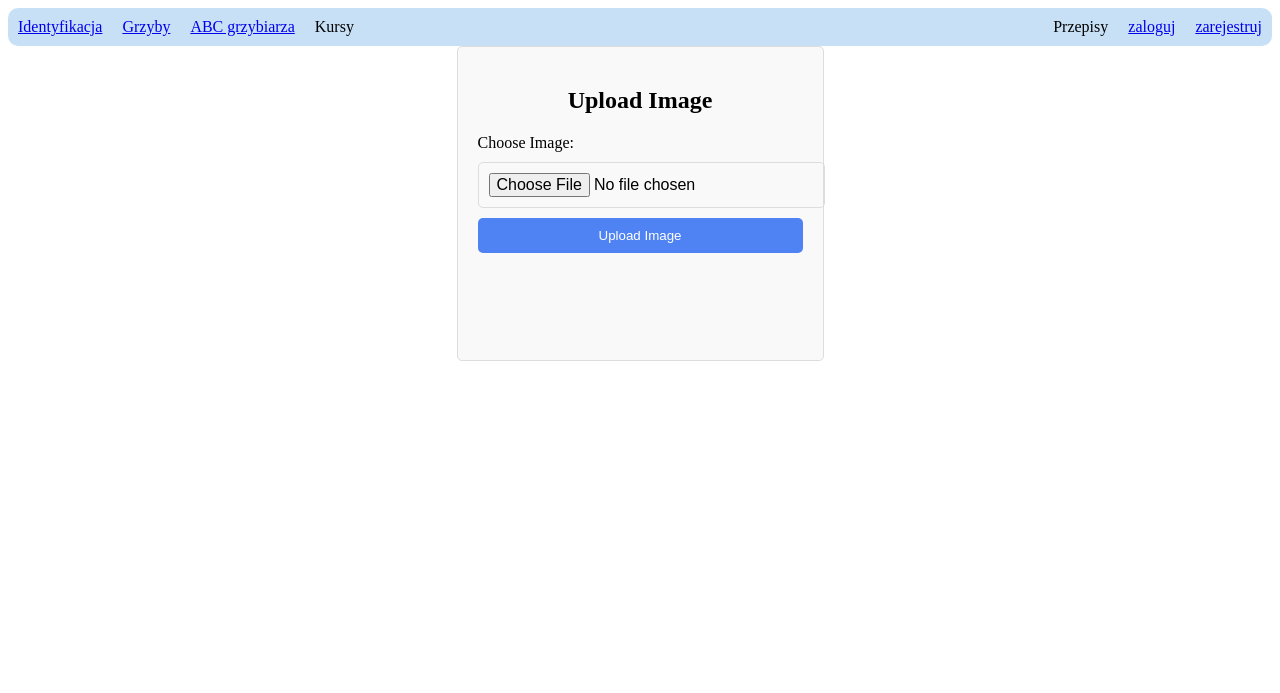
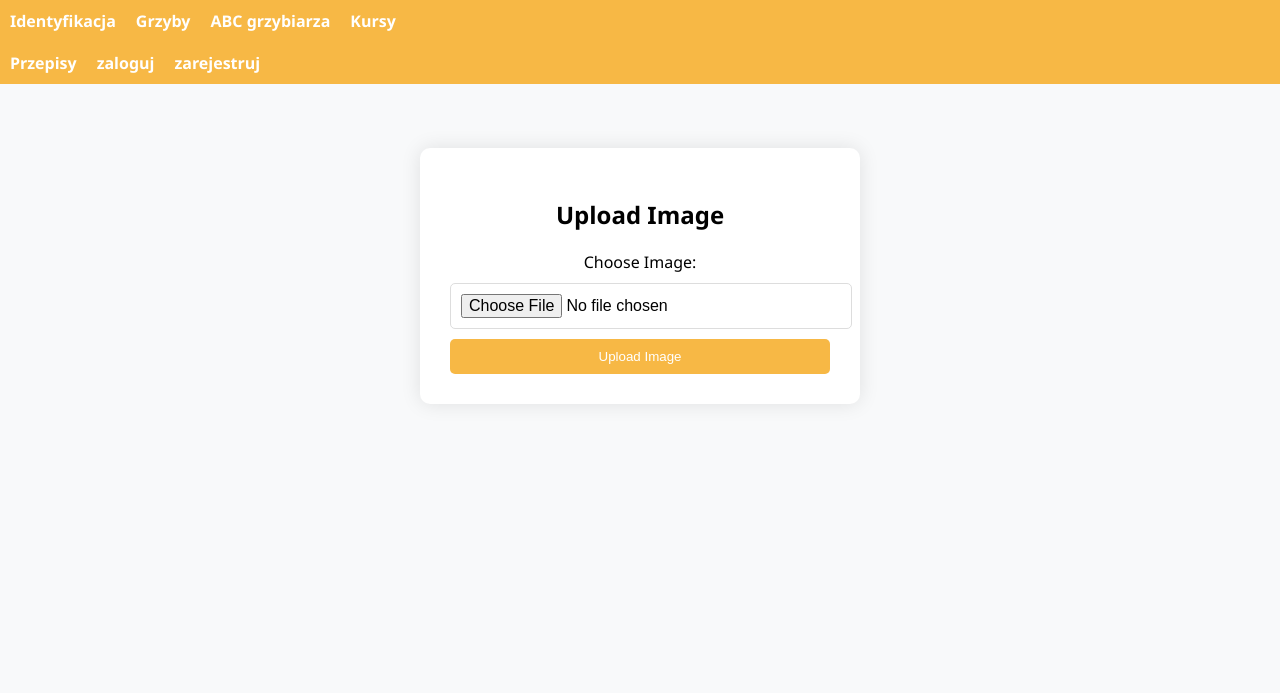
Before and after one commit to P1X2/Mashroom_identification_app, a Django app: page / in a window 1280 px wide. Shown: the top 693 px of the page. Run offline with Django 5.2, Linux system fonts and the light colour scheme.

Commit message:
home page, navbar -> edited style

```diff
--- a/static/styles/style.css
+++ b/static/styles/style.css
@@ -1,7 +1,28 @@
+:root {
+  --primary-color: #f7b845;
+  --secondary-color: #f3aa22;
+  --background-color: #f8f9fa;
+}
+
+#mainBody {
+  margin: 0;
+  padding: 0;
+  font-family: 'Segoe UI', Tahoma, Geneva, Verdana, sans-serif;
+  background-color: var(--background-color);
+  /* display: flex; */
+  justify-content: center;
+  align-items: center;
+  /* height: 100vh; */
+  /* width: 200vh; */
+  /* grid-area: 100vh; */
+}
+
 /* login and register form */
 .form-container {
   width: 300px;
-  margin: 0 auto;
+  /* margin: 10%; */
+  margin: auto;
+  margin-top: 5%;
   border: 1px solid #ccc;
   border-radius: 5px;
   padding: 20px;
@@ -41,23 +62,44 @@
 }
 
 /* NAVBAR */
+#navbarContainer {
+  background-color: var(--primary-color);
+  display: flex;
+  justify-content: space-between;
+  /* display: grid; */
+  grid-template-columns: 1fr 1fr;
+  grid-gap: 50%;
+  /* display: flex; */
+  flex-wrap: wrap;
+  /* border-radius: 10px; */
+  /* margin-top: -8px; */
+  /* margin-left: -10px; */
 
-#navbarContainer {
-  background-color: rgb(200, 224, 246);
-  display: grid;
-  grid-template-columns: 1fr 1fr;
-  grid-gap: 10px;
-  border-radius: 10px;
+  place-items: center;
+  width: 100%;
+  justify-items: center;
+}
+
+#navbarContainer a {
+  color: rgb(255, 255, 255);
+  text-decoration: none;
+  font-weight: bold;
+}
+
+#navbarContainer a:hover {
+  text-decoration: underline;
 }
 
 #navbarLeftContainer {
   display: flex;
-  justify-content: left;
+  justify-content: center;
 }
 
 #navbarRightContainer {
   display: flex;
-  justify-content: right;
+  justify-content: center;
+  justify-items: center;
+  /* background-color: #45a049; */
 }
 
 .navbarTextContainer {
@@ -66,19 +108,32 @@
 
 /* HOME */
 #homeContainer {
-  height: 80vh;
-  display: grid;
-  grid-gap: 10px;
-  grid-template-rows: 1fr 1fr;
+    width: 100%;
+    display: flex;
+    justify-content: center;
+    align-items: center;
+  /* grid-gap: 10px; */
+  /* grid-template-rows: 1fr 1fr; */
+    margin-top: 5%;
 }
 
-.upload-form {
+/* .upload-form {
   max-width: 400px;
   margin: 0 auto;
   padding: 20px;
   background-color: #f9f9f9;
   border: 1px solid #ddd;
   border-radius: 5px;
+} */
+
+.upload-form {
+  width: 380px;
+  padding: 30px;
+  background-color: #fff;
+  border-radius: 10px;
+  box-shadow: 0 0 20px rgba(0, 0, 0, 0.1);
+  text-align: center;
+  align-items: center;
 }
 
 .upload-form h2 {
@@ -106,7 +161,7 @@
   width: 100%;
   padding: 10px;
   margin-top: 10px;
-  background-color: #4f83f3;
+  background-color:var(--primary-color);
   color: #fff;
   border: none;
   border-radius: 5px;
@@ -114,7 +169,7 @@
 }
 
 .upload-form button[type="submit"]:hover {
-  background-color: #2d5fe7;
+  background-color: var(--secondary-color #6c757d);
 }
 
 .mushroom_photo {
--- a/templates/navbar.html
+++ b/templates/navbar.html
@@ -5,6 +5,7 @@
     <a href="{% url 'abc' %}" class="navbarTextContainer">ABC grzybiarza</a>
     <a class="navbarTextContainer">Kursy</a>
   </div>
+
   <div id="navbarRightContainer">
     <a class="navbarTextContainer">Przepisy</a>
 
```
